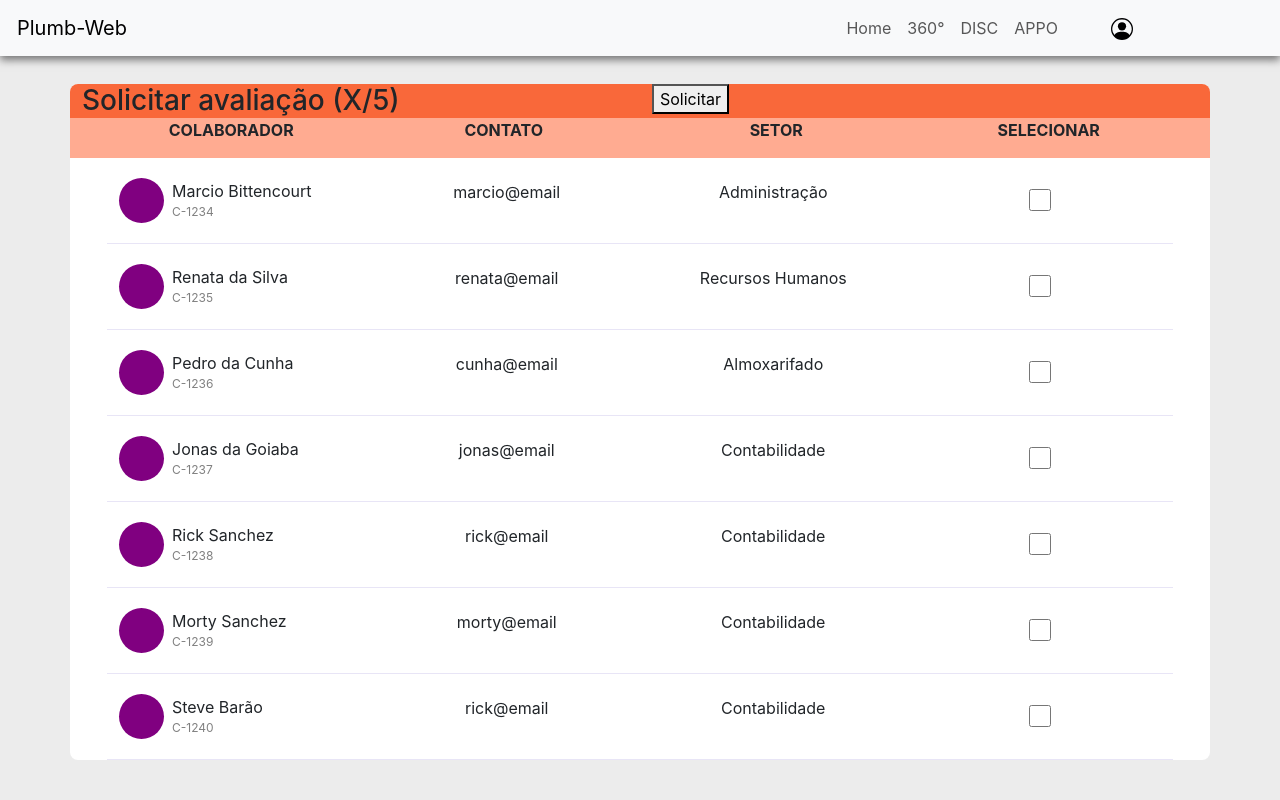
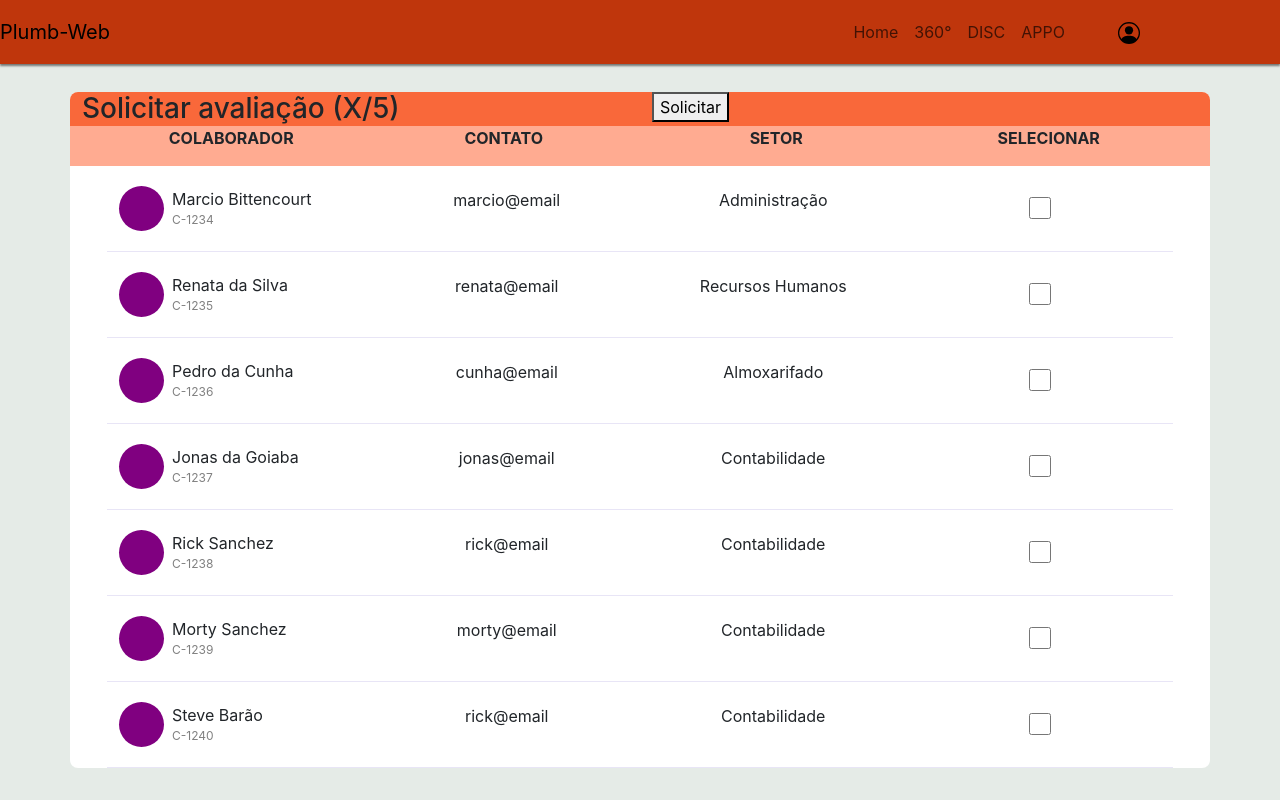
Before and after one commit to MarcioBittencourt/plumb-web-app, a React (Create React App) app: page /360 in a window 1280 px wide. Shown: the top 800 px of the page. Built offline with nearby package versions, Linux system fonts and the light colour scheme.

Commit message:
modifying styles

```diff
--- a/src/components/navigation/navigation.module.scss
+++ b/src/components/navigation/navigation.module.scss
@@ -1,18 +1,32 @@
 .navbar {
-    box-shadow: 0 4px 8px 0 rgba(0,0,0,0.5);
+    box-shadow: 0 2px 2px 0 rgba(0, 0, 0, 0.5);
+    padding: 0;
+    margin: 0;
+    height: 8vh;
+    background-color: #bf360c !important;
+
     .container {
-        margin-right: 5px;
-        margin-left: 5px;
-        .menu {
-            display: flex;
-            margin-left: auto;
+        padding: 0;
+        margin: 0;
+    }
 
-            div div {
-                padding-left: 45px;
-            }
+    .menu {
+        display: flex;
+        margin-left: auto;
+
+        //background-color: white;
+        div div {
+            padding-left: 45px;
         }
     }
-    .img {
+
+    .avatar {
         padding-left: 5px;
     }
 }
+
+.brand {
+    width: 50%;
+    background-color: #4d5db0;
+    border: 0;
+}
--- a/src/index.css
+++ b/src/index.css
@@ -5,7 +5,7 @@ body {
     sans-serif;
   -webkit-font-smoothing: antialiased;
   -moz-osx-font-smoothing: grayscale;
-  background-color: #ececec;
+  background-color: #e5ebe7;
 }
 
 code {
```
Also changed, not shown: src/assets/styles/_colors.scss (+13 -0 lines).
